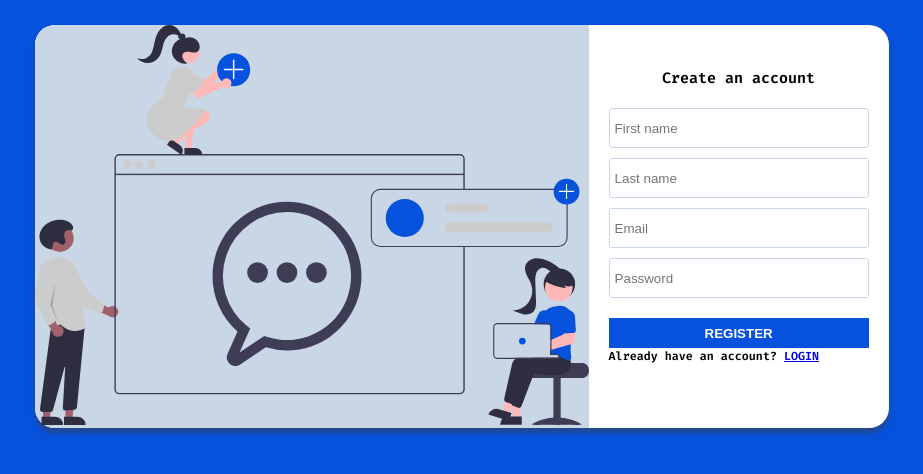
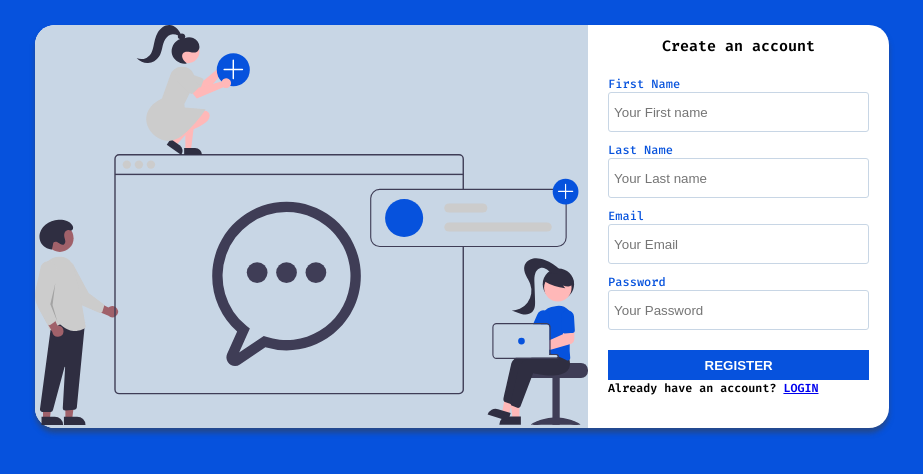
Before and after one commit to shrki416/Chat-App, a React (Create React App) app in the folder Client/: page /register in a window 1280 px wide. Shown: the top 474 px of the page, without its empty margins (178-1101 px from the left). Built offline with nearby package versions, Linux system fonts and the light colour scheme; no server answers.

Commit message:
Refactor to use form custom hook

```diff
--- a/Client/src/components/Auth/Register.js
+++ b/Client/src/components/Auth/Register.js
@@ -1,14 +1,18 @@
-import React, { useState } from "react";
+import React from "react";
 import { Link, useHistory } from "react-router-dom";
 import axios from "axios";
 import registerImage from "../../assets/register.svg";
 import "./Auth.css";
 
+import useFrom from "../../lib/useForm";
+
 function Register() {
-  const [firstName, setFirstName] = useState("");
-  const [lastName, setLastName] = useState("");
-  const [email, setEmail] = useState("");
-  const [password, setPassword] = useState("");
+  const { inputs, handleInputChange } = useFrom({
+    firstName: "",
+    lastName: "",
+    email: "",
+    password: "",
+  });
 
   const history = useHistory();
 
@@ -16,6 +20,7 @@ function Register() {
     e.preventDefault();
 
     try {
+      const { firstName, lastName, email, password } = inputs;
       const body = { firstName, lastName, email, password };
       const response = await axios.post("/api/register", body);
       localStorage.setItem("token", response.data.token);
@@ -37,50 +42,68 @@ function Register() {
             <h2>Create an account</h2>
 
             <form onSubmit={submit}>
+              <fieldset>
                 <div className="input-field mb-1">
+                  <label htmlFor="firstName">
+                    <span>First Name</span>
                     <input
-                  onChange={(e) => setFirstName(e.target.value)}
-                  value={firstName}
+                      onChange={handleInputChange}
+                      value={inputs.firstName}
+                      name="firstName"
                       required="required"
                       type="text"
-                  placeholder="First name"
+                      placeholder="Your First name"
                     />
+                  </label>
                 </div>
 
                 <div className="input-field mb-1">
+                  <label htmlFor="lastName">
+                    <span>Last Name</span>
                     <input
-                  onChange={(e) => setLastName(e.target.value)}
-                  value={lastName}
+                      onChange={handleInputChange}
+                      value={inputs.lastName}
+                      name="lastName"
                       required="required"
                       type="text"
-                  placeholder="Last name"
+                      placeholder="Your Last name"
                     />
+                  </label>
                 </div>
 
                 <div className="input-field mb-1">
+                  <label htmlFor="email">
+                    <span>Email</span>
                     <input
-                  onChange={(e) => setEmail(e.target.value)}
-                  value={email}
+                      onChange={handleInputChange}
+                      value={inputs.email}
+                      name="email"
                       required="required"
                       type="text"
-                  placeholder="Email"
+                      placeholder="Your Email"
                     />
+                  </label>
                 </div>
 
                 <div className="input-field mb-2">
+                  <label htmlFor="password">
+                    <span>Password</span>
                     <input
-                  onChange={(e) => setPassword(e.target.value)}
-                  value={password}
+                      onChange={handleInputChange}
+                      value={inputs.password}
+                      name="password"
                       required="required"
                       type="password"
-                  placeholder="Password"
+                      placeholder="Your Password"
                     />
+                  </label>
                 </div>
 
                 <button>REGISTER</button>
                 <h3>
                   Already have an account? <Link to="/login">LOGIN</Link>
                 </h3>
+              </fieldset>
             </form>
           </div>
         </div>
```
Lines whose indentation alone changed are shown as unchanged.
